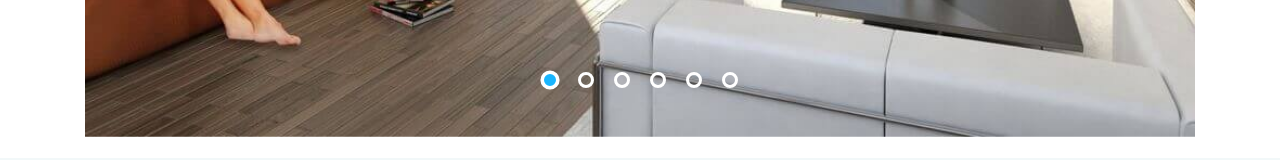
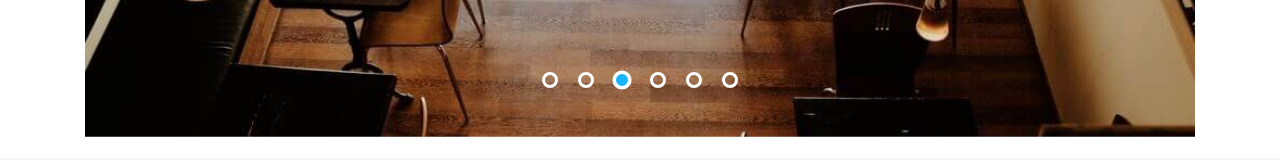
Before and after one commit to Majoxs/3dGlo, a plain HTML site: page index.html in a window 1280 px wide. Shown: the part 2233-2393 px from the top of the page. Drawn offline with Linux system fonts and the light colour scheme.

Commit message:
Feat(index.html, script.js): Completed the assigned tasks

```diff
--- a/index.html
+++ b/index.html
@@ -178,14 +178,7 @@
             <li class="portfolio-item"><img src="images/portfilio/portfolio-10.jpg" alt="portfolio"></li>
             <a href="#" class="portfolio-btn prev" id="arrow-left"></a>
             <a href="#" class="portfolio-btn next" id="arrow-right"></a>
-            <ul class="portfolio-dots">
-               <li class="dot dot-active"></li>
-               <li class="dot"></li>
-               <li class="dot"></li>
-               <li class="dot"></li>
-               <li class="dot"></li>
-               <li class="dot"></li>
-            </ul>
+            <ul class="portfolio-dots"></ul>
          </ul>
       </div>
    </div>
--- a/script/script.js
+++ b/script/script.js
@@ -41,7 +41,7 @@ window.addEventListener('DOMContentLoaded', function () {
         updateClock();
         setInterval(updateClock, 1000);
     }
-    countTimer('27 august 2021');
+    countTimer('28 august 2021');
 
     //Menu
     const toggleMenu = () => {
@@ -149,4 +149,115 @@ window.addEventListener('DOMContentLoaded', function () {
     };
     tabs();
 
+    //Slider
+    const slider = () => {
+        const slide = document.querySelectorAll('.portfolio-item');
+
+        const addDots = () => {
+            const portfolioDots = document.querySelector('.portfolio-dots');
+            let countDots = 0;
+
+            while (countDots < slide.length) {
+                const li = document.createElement('li');
+                li.classList.add('dot');
+                portfolioDots.appendChild(li);
+                countDots++;
+            }
+
+            const dotActive = portfolioDots.querySelector('.dot');
+            dotActive.classList.add('dot-active');
+
+        };
+        addDots();
+
+        const dot = document.querySelectorAll('.dot'),
+            slider = document.querySelector('.portfolio-content');
+
+        let currentSlide = 0,
+            interval;
+
+        const prevSlide = (elem, index, strClass) => {
+            elem[index].classList.remove(strClass);
+        };
+
+        const nextSlide = (elem, index, strClass) => {
+            elem[index].classList.add(strClass);
+        };
+
+        const autoPlaySlide = () => {
+            prevSlide(slide, currentSlide, 'portfolio-item-active');
+            prevSlide(dot, currentSlide, 'dot-active');
+            currentSlide++;
+            if (currentSlide >= slide.length) {
+                currentSlide = 0;
+            }
+            nextSlide(slide, currentSlide, 'portfolio-item-active');
+            nextSlide(dot, currentSlide, 'dot-active');
+        };
+
+        const startSlide = (time = 3000) => {
+            interval = setInterval(autoPlaySlide, time);
+        };
+
+        const stopSlide = () => {
+            clearInterval(interval);
+        };
+
+        slider.addEventListener('click', (event) => {
+            event.preventDefault();
+
+            // eslint-disable-next-line prefer-const
+            let target = event.target;
+
+            if (!target.matches('.portfolio-btn, .dot')) {
+                return;
+            }
+
+            prevSlide(slide, currentSlide, 'portfolio-item-active');
+            prevSlide(dot, currentSlide, 'dot-active');
+
+            if (target.matches('#arrow-right')) {
+                currentSlide++;
+            } else if (target.matches('#arrow-left')) {
+                currentSlide--;
+            } else if (target.matches('.dot')) {
+                dot.forEach((elem, index) => {
+                    if (elem === target) {
+                        currentSlide = index;
+                    }
+                });
+            }
+
+            if (currentSlide >= slide.length) {
+                currentSlide = 0;
+            }
+
+            if (currentSlide < 0) {
+                currentSlide = slide.length - 1;
+            }
+
+            nextSlide(slide, currentSlide, 'portfolio-item-active');
+            nextSlide(dot, currentSlide, 'dot-active');
+
+        });
+
+        slider.addEventListener('mouseover', (event) => {
+            if (event.target.matches('.portfolio-btn') ||
+            event.target.matches('.dot')) {
+                stopSlide();
+            }
+        });
+
+        slider.addEventListener('mouseout', (event) => {
+            if (event.target.matches('.portfolio-btn') ||
+            event.target.matches('.dot')) {
+                startSlide();
+            }
+        });
+
+        startSlide(2000);
+
+    };
+    slider();
+
 });
```
